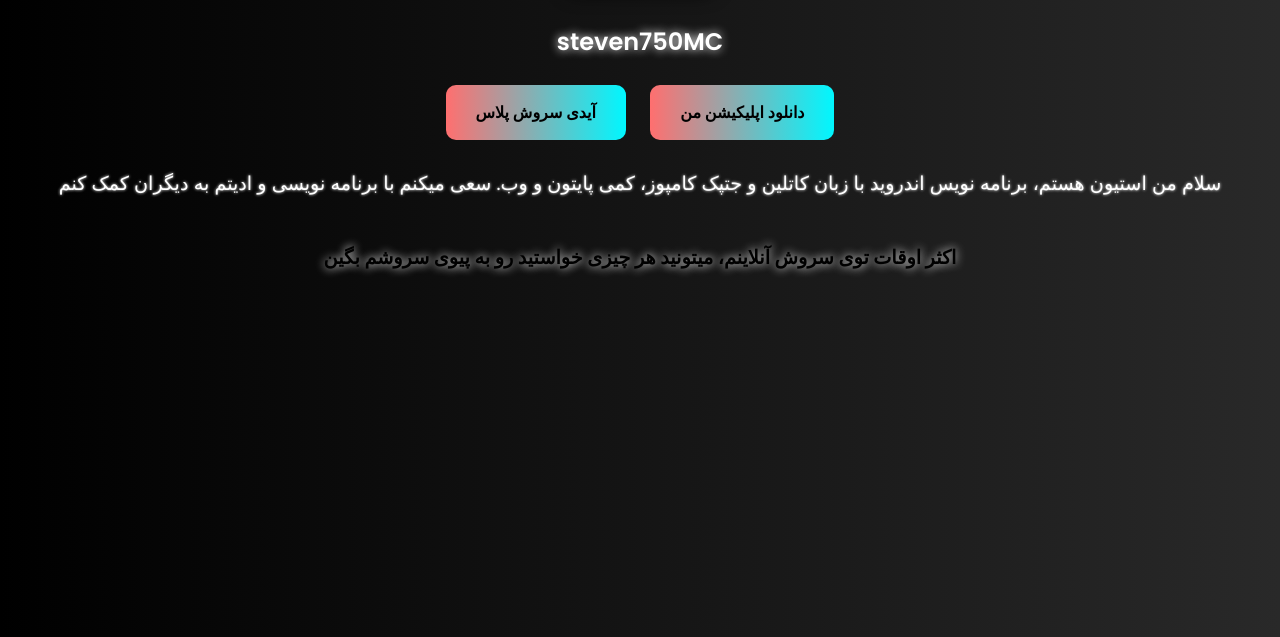
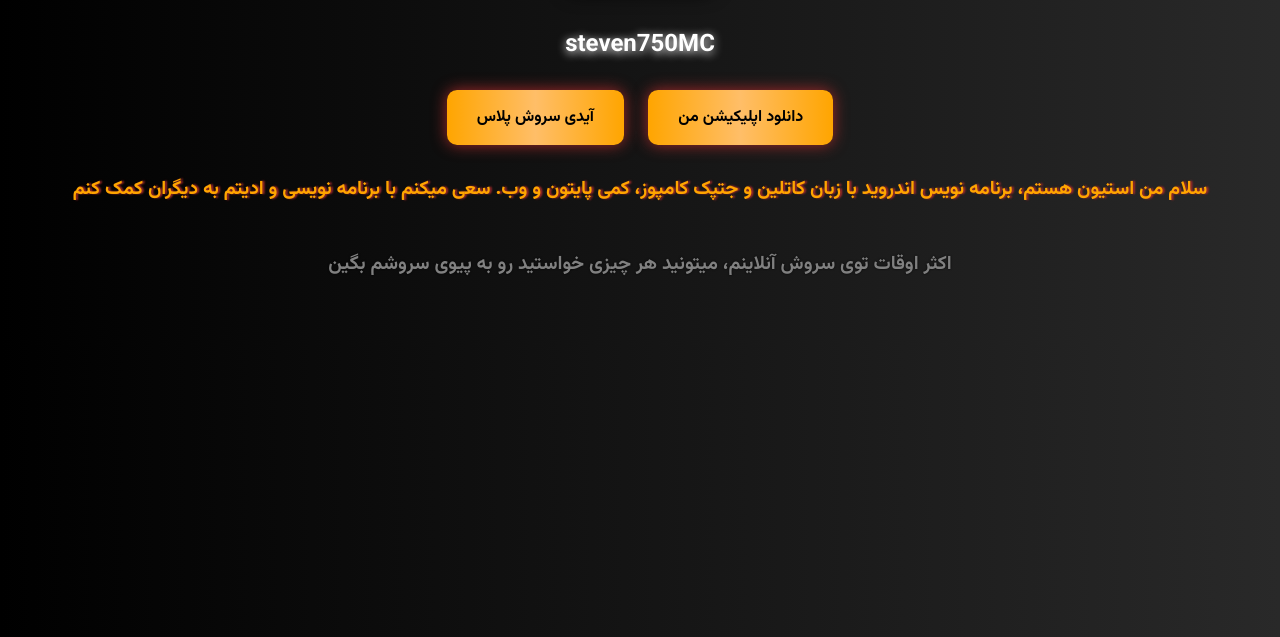
Before and after one commit to steven750MC/steven750MCweb, a plain HTML site: page index.html in a window 1280 px wide. Shown: the part 163-800 px from the top of the page. Drawn offline with Linux system fonts and the light colour scheme.

Commit message:
Update index.html

```diff
--- a/index.html
+++ b/index.html
@@ -11,12 +11,14 @@
   <meta property="og:site_name" content="steven750MC" />
   <meta name="google-site-verification" content="tHNsZKHxuVX2Gd6WAdojOB3fH6S_nKB8mTm25ktZFLQ" />
   <title>استیونعلی🥰</title>
-  <link href="https://fonts.googleapis.com/css2?family=Poppins:wght@400;600&display=swap" rel="stylesheet" />
+      <link rel="preconnect" href="https://fonts.googleapis.com">
+    <link rel="preconnect" href="https://fonts.gstatic.com" crossorigin>
+    <link href="https://fonts.googleapis.com/css2?family=Vazirmatn:wght@400;500;700&display=swap" rel="stylesheet">
   <style>
     body {
       margin: 0;
       padding: 0;
-      font-family: 'Poppins', sans-serif;
+      font-family: 'Vazirmatn', sans-serif;
       background: linear-gradient(to right, #000000, #292929);
       color: white;
       text-align: center;
@@ -32,12 +34,12 @@
     h1 {
       margin-top: 20px;
       font-size: 1.5em;
-      text-shadow: 0px 0px 10px white;
+      text-shadow: 0px 2px 10px white;
     }
     h6 {
       font-size: 1.2em;
-      color: black;
-      text-shadow: 0px 0px 10px white;
+      color: gray;
+      text-shadow: 0px 0px 2px black;
     }
     p {
       font-size: 1.2em;
@@ -49,15 +51,23 @@
       margin: 10px;
       padding: 15px 30px;
       background: #000000;
-      background: linear-gradient(to right, #FF6F6F, #00F7FF);
+      background: linear-gradient(to right, orange, #FFBE68, orange);
       color: black;
       text-decoration: none;
       border-radius: 10px;
       font-weight: bold;
-      transition: transform 0.2s;
+      transition: transform 0.15s;
+      box-shadow: 0 0 15px brown;
     }
     .button:hover {
-      transform: scale(1.10);
+      transform: scale(1.3);
+    }
+    .orange {
+      font-size: 1.2em;
+      margin-bottom: 30px;
+      font-weight: bold;
+      color: orange;
+      text-shadow: 2px 0px 2px brown;
     }
   </style>
 </head>
@@ -66,7 +76,7 @@
     <img src="https://cdn.imgurl.ir/uploads/u707511_Picsart_24-09-11_16-02-27-624.jpg" alt="MinerHub Logo" />
     <h1>steven750MC</h1>
     <a href="https://splus.ir/steven_real" class="button" target="_blank">آیدی سروش پلاس</a> <a href="https://steven750MC.github.io/MinerHubWeb" class="button" target="_blank">دانلود اپلیکیشن من</a>
-    <p>سلام من استیون هستم، برنامه نویس اندروید با زبان کاتلین و جتپک کامپوز، کمی پایتون و وب. سعی میکنم با برنامه نویسی و ادیتم به دیگران کمک کنم</p>
+    <p class="orange">سلام من استیون هستم، برنامه نویس اندروید با زبان کاتلین و جتپک کامپوز، کمی پایتون و وب. سعی میکنم با برنامه نویسی و ادیتم به دیگران کمک کنم</p>
     <h6>اکثر اوقات توی سروش آنلاینم، میتونید هر چیزی خواستید رو به پیوی سروشم بگین</h6>
     </header>
 </body>
```
